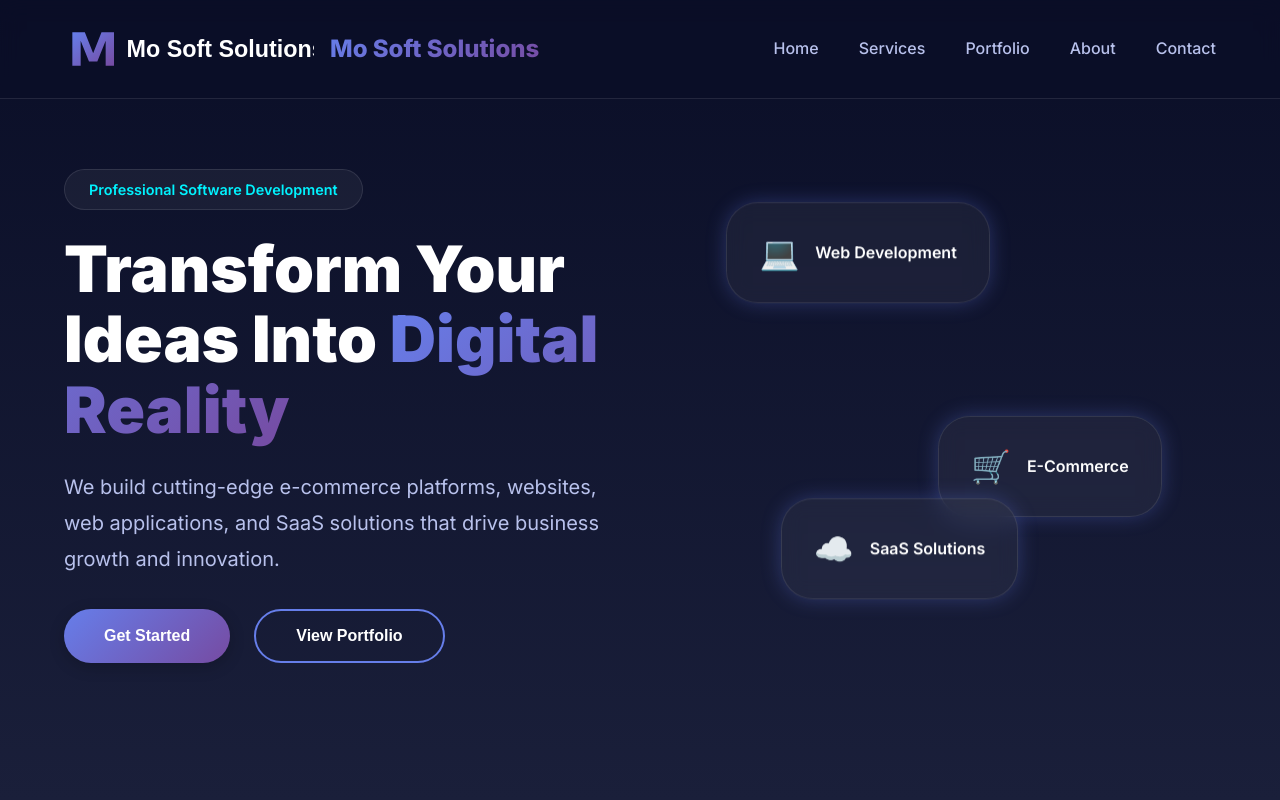
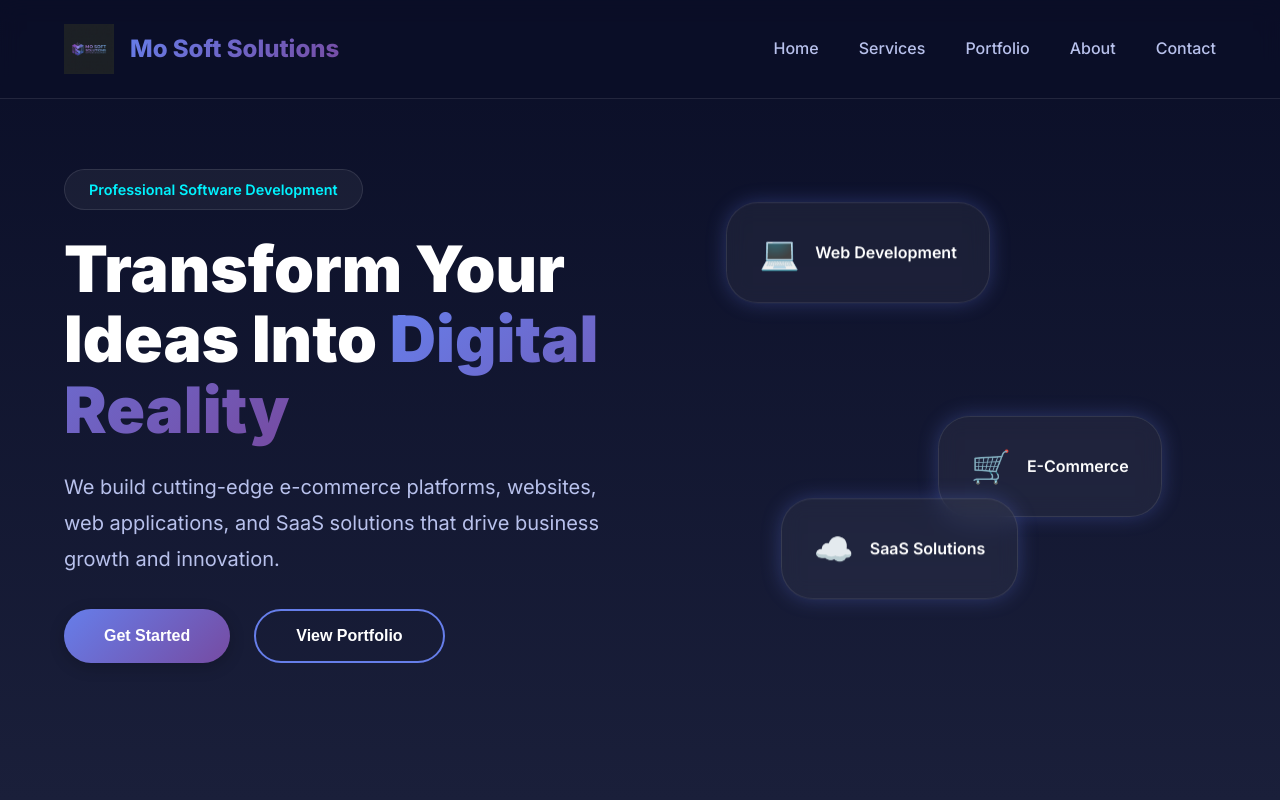
Before and after one commit to Ngwanatuka/MoSoftSolutions, a plain HTML site: page index.html in a window 1280 px wide. Shown: the top 800 px of the page. Drawn offline with Linux system fonts and the light colour scheme.

Commit message:
refactor: replace SVG logo with PNG logo

```diff
--- a/index.html
+++ b/index.html
@@ -16,7 +16,7 @@
     <!-- Navigation -->
     <nav id="desktop-nav">
         <div class="logo-container">
-            <img src="./assets/logo.svg" alt="Mo Soft Solutions Logo" class="logo-img" />
+            <img src="./assets/logo.png" alt="Mo Soft Solutions Logo" class="logo-img" />
             <span class="logo-text">Mo Soft Solutions</span>
         </div>
         <div>
@@ -33,7 +33,7 @@
     <!-- Hamburger Navigation -->
     <nav id="hamburger-nav">
         <div class="logo-container">
-            <img src="./assets/logo.svg" alt="Mo Soft Solutions Logo" class="logo-img" />
+            <img src="./assets/logo.png" alt="Mo Soft Solutions Logo" class="logo-img" />
             <span class="logo-text">Mo Soft Solutions</span>
         </div>
         <div class="hamburger-menu">
```
Also changed, not shown: assets/logo.svg (deleted).
